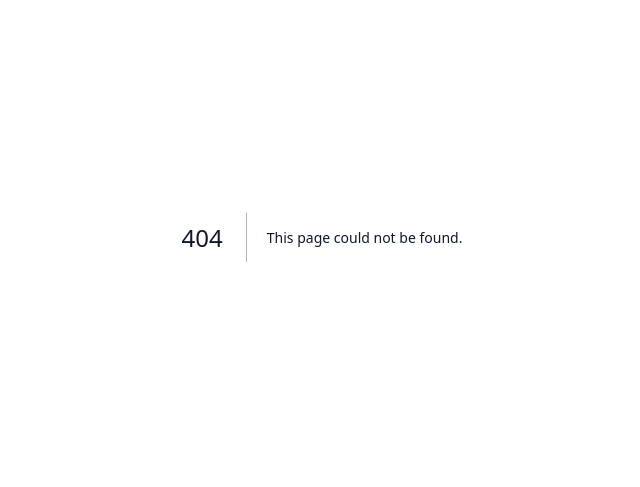
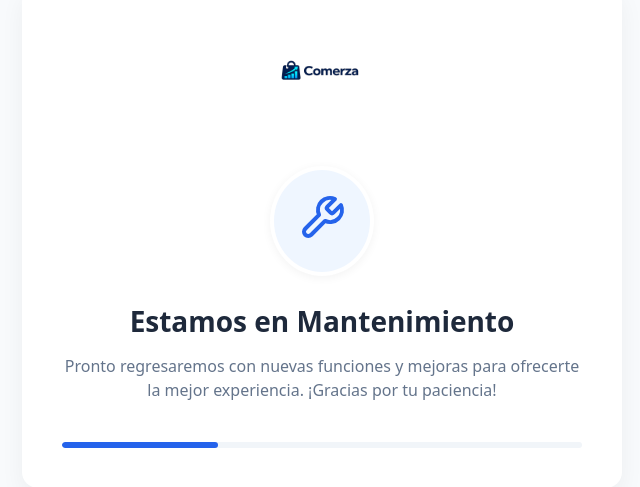
Before and after one commit to HinataXL/comerza-saas, a Next.js app in the folder apps/web/: page /mantenimiento in a window 1280 px wide. Before the commit this address had no page. Shown: the part 163-650 px from the top of the page, without its empty margins (318-958 px from the left). Built offline with nearby package versions, Linux system fonts and the light colour scheme.

Commit message:
fix: arregla el diseño de la página de mantenimiento con estilos en línea

```diff
--- /dev/null
+++ b/apps/web/src/app/mantenimiento/page.tsx
@@ -0,0 +1,106 @@
+import React from 'react';
+import Image from 'next/image';
+
+export const metadata = {
+  title: 'Mantenimiento - Comerza',
+  description: 'Estamos realizando mejoras en nuestra plataforma.',
+};
+
+export default function MaintenancePage() {
+  return (
+    <div style={{
+      minHeight: '100vh',
+      display: 'flex',
+      flexDirection: 'column',
+      alignItems: 'center',
+      justifyContent: 'center',
+      backgroundColor: '#f8fafc',
+      fontFamily: 'system-ui, -apple-system, sans-serif',
+      padding: '20px'
+    }}>
+      <div style={{
+        maxWidth: '600px',
+        width: '100%',
+        backgroundColor: '#ffffff',
+        padding: '40px',
+        borderRadius: '16px',
+        boxShadow: '0 10px 25px rgba(0, 0, 0, 0.05)',
+        display: 'flex',
+        flexDirection: 'column',
+        alignItems: 'center',
+        textAlign: 'center',
+        gap: '24px'
+      }}>
+
+        {/* Logo de Comerza */}
+        <div style={{ position: 'relative', width: '250px', height: '100px', marginBottom: '16px' }}>
+          <Image
+            src="/logo.png"
+            alt="Comerza Logo"
+            fill
+            style={{ objectFit: 'contain' }}
+            priority
+          />
+        </div>
+
+        {/*
+          AQUÍ SE INSERTARÁ EL VIDEO MP4 CUANDO LO SUBAS.
+          Si subes el archivo a la carpeta 'public' como 'mantenimiento.mp4',
+          descomenta el bloque de abajo y elimina el icono de la llave inglesa.
+        */}
+        {/*
+        <video
+          src="/mantenimiento.mp4"
+          autoPlay
+          loop
+          muted
+          playsInline
+          style={{ width: '150px', borderRadius: '8px' }}
+        />
+        */}
+
+        {/* Icono de Mantenimiento temporal (mientras subes el video) */}
+        <div style={{
+          backgroundColor: '#eff6ff',
+          color: '#2563eb',
+          padding: '24px',
+          borderRadius: '50%',
+          border: '4px solid white',
+          boxShadow: '0 2px 10px rgba(0,0,0,0.05)'
+        }}>
+          <svg xmlns="http://www.w3.org/2000/svg" width="48" height="48" viewBox="0 0 24 24" fill="none" stroke="currentColor" strokeWidth="2" strokeLinecap="round" strokeLinejoin="round">
+            <path d="M14.7 6.3a1 1 0 0 0 0 1.4l1.6 1.6a1 1 0 0 0 1.4 0l3.77-3.77a6 6 0 0 1-7.94 7.94l-6.91 6.91a2.12 2.12 0 0 1-3-3l6.91-6.91a6 6 0 0 1 7.94-7.94l-3.76 3.76z"></path>
+          </svg>
+        </div>
+
+        {/* Textos */}
+        <div style={{ display: 'flex', flexDirection: 'column', gap: '12px' }}>
+          <h1 style={{ margin: 0, fontSize: '28px', fontWeight: '800', color: '#1e293b' }}>
+            Estamos en Mantenimiento
+          </h1>
+          <p style={{ margin: 0, fontSize: '16px', color: '#64748b', lineHeight: '1.5' }}>
+            Pronto regresaremos con nuevas funciones y mejoras para ofrecerte la mejor experiencia. ¡Gracias por tu paciencia!
+          </p>
+        </div>
+
+        {/* Barra decorativa */}
+        <div style={{
+          width: '100%',
+          height: '6px',
+          backgroundColor: '#f1f5f9',
+          borderRadius: '8px',
+          overflow: 'hidden',
+          marginTop: '16px'
+        }}>
+          <div style={{
+            height: '100%',
+            backgroundColor: '#2563eb',
+            width: '30%',
+            borderRadius: '8px'
+          }}></div>
+        </div>
+
+      </div>
+    </div>
+  );
+}
```
Also changed, not shown: apps/web/src/middleware.ts (added, +38 -0 lines), apps/web/src/proxy.ts (deleted, +0 -27 lines).
